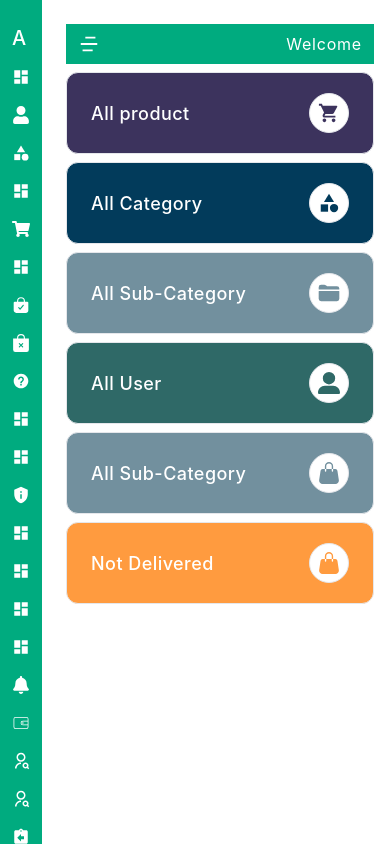
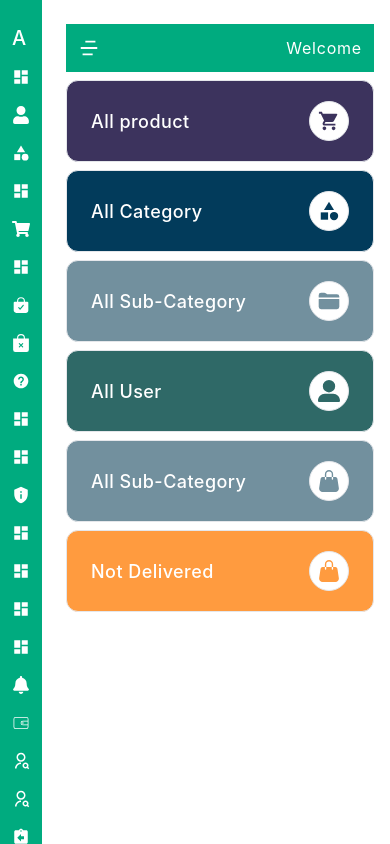
Before and after one commit to iamtoufiq/flyweis-technology-task, a React (Create React App) app: page / in a window 390 px wide. Built offline with nearby package versions, Linux system fonts and the light colour scheme; no server answers.

Commit message:
Optimize Dashboard component

```diff
--- a/src/components/Header.jsx
+++ b/src/components/Header.jsx
@@ -2,7 +2,7 @@ import React from "react";
 import { RiMenu4Fill } from "react-icons/ri";
 const Header = () => {
   return (
-    <div className="w-full bg-[#00AB7F] text-white flex justify-between items-center px-3 py-2 md:py-4  md:px-4 md:py-3">
+    <div className="w-full bg-[#00AB7F] text-white flex justify-between items-center px-3 py-3 md:py-4  md:px-4 ">
       <div className="transform -translate-x-180 rotate-x-180 cursor-pointer">
         <RiMenu4Fill size={22} />
       </div>
```
